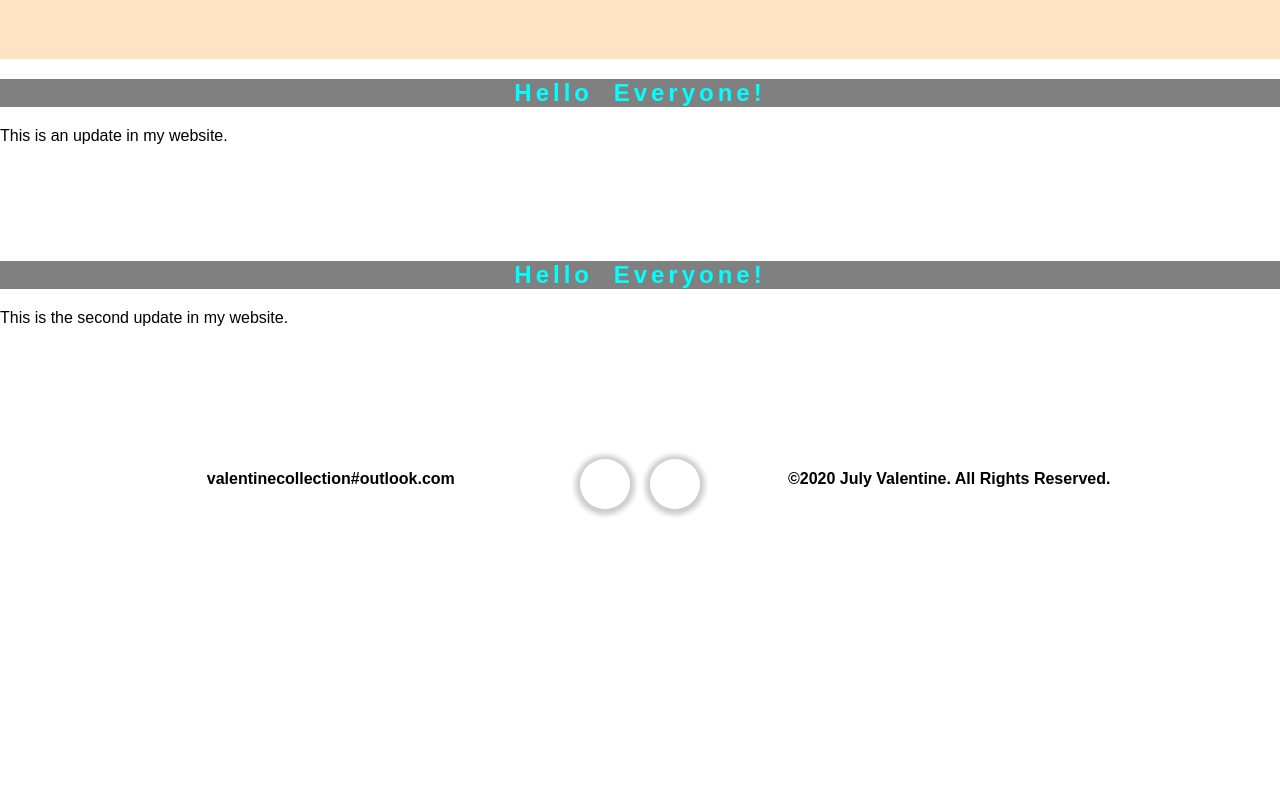
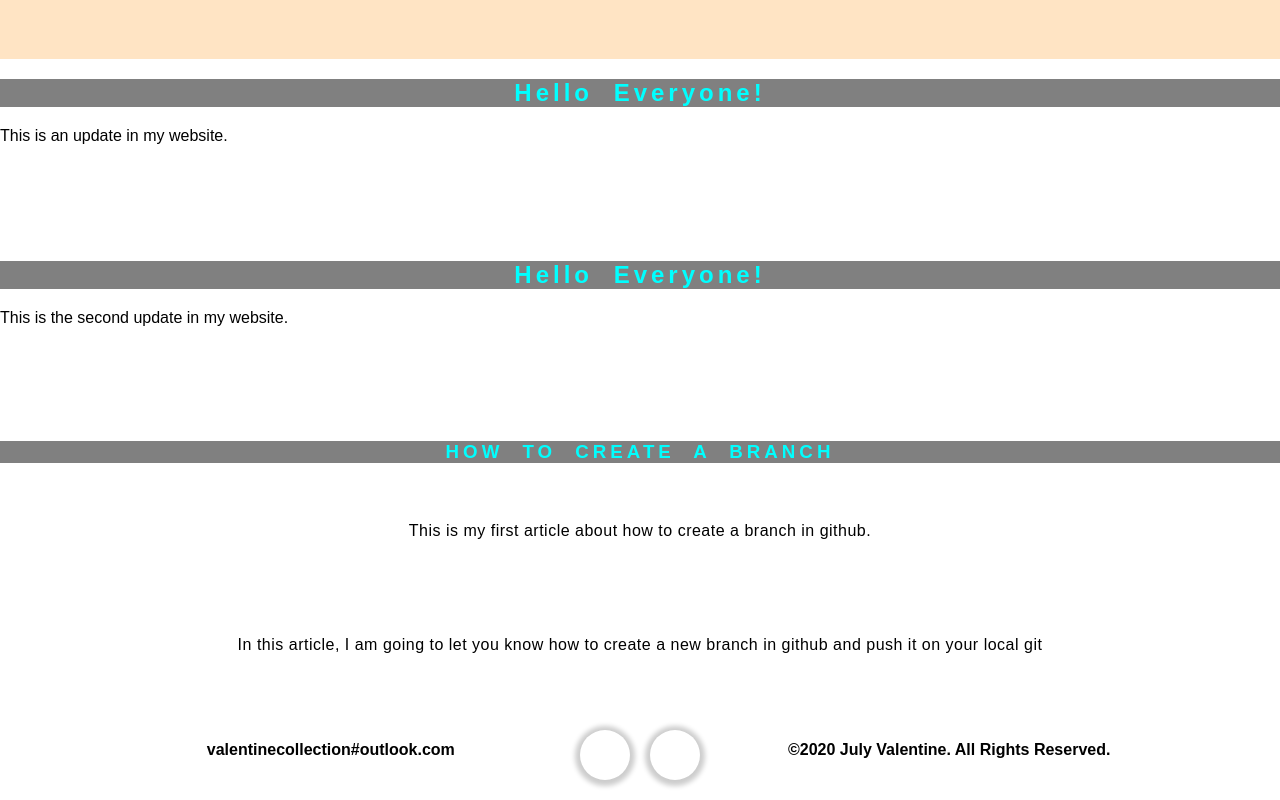
Before and after one commit to pjkr007/hello-world, a plain HTML site: page index.html in a window 1280 px wide. Shown: the part 1431-2231 px from the top of the page. Before the commit the page ends 1960 px from the top, so only its background shows below. Drawn offline with Linux system fonts and the light colour scheme.

Commit message:
Update index.html
Added an article about how to create branch on github and push it into your local git.

```diff
--- a/index.html
+++ b/index.html
@@ -57,6 +57,13 @@
         <h1> Hello Everyone! </h1
             <p> This is the second update in my website. </p>
     </section>
+    <section>
+        <article>
+        <h1> HOW TO CREATE A BRANCH </h1>
+            <p> This is my first article about how to create a branch in github.</p>
+            <p> In this article, I am going to let you know how to create a new branch in github and push it on your local git </p>
+        </article>
+    </section>
 
     <!-- FOOTER : EMAIL, SOCIAL MEDIA CONTACTS & COPYRIGHT -->
     <footer class=" h-20">
```
